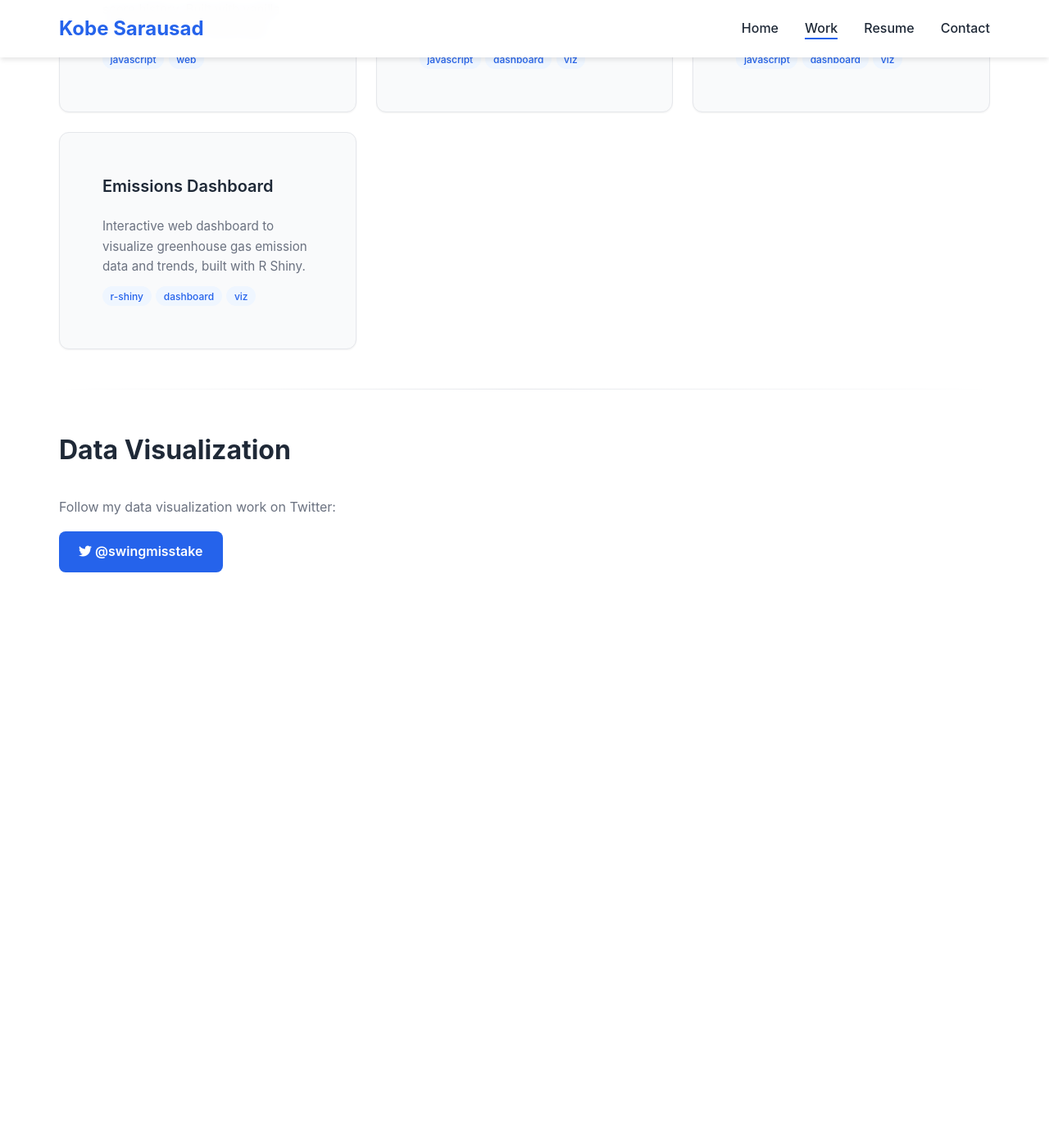
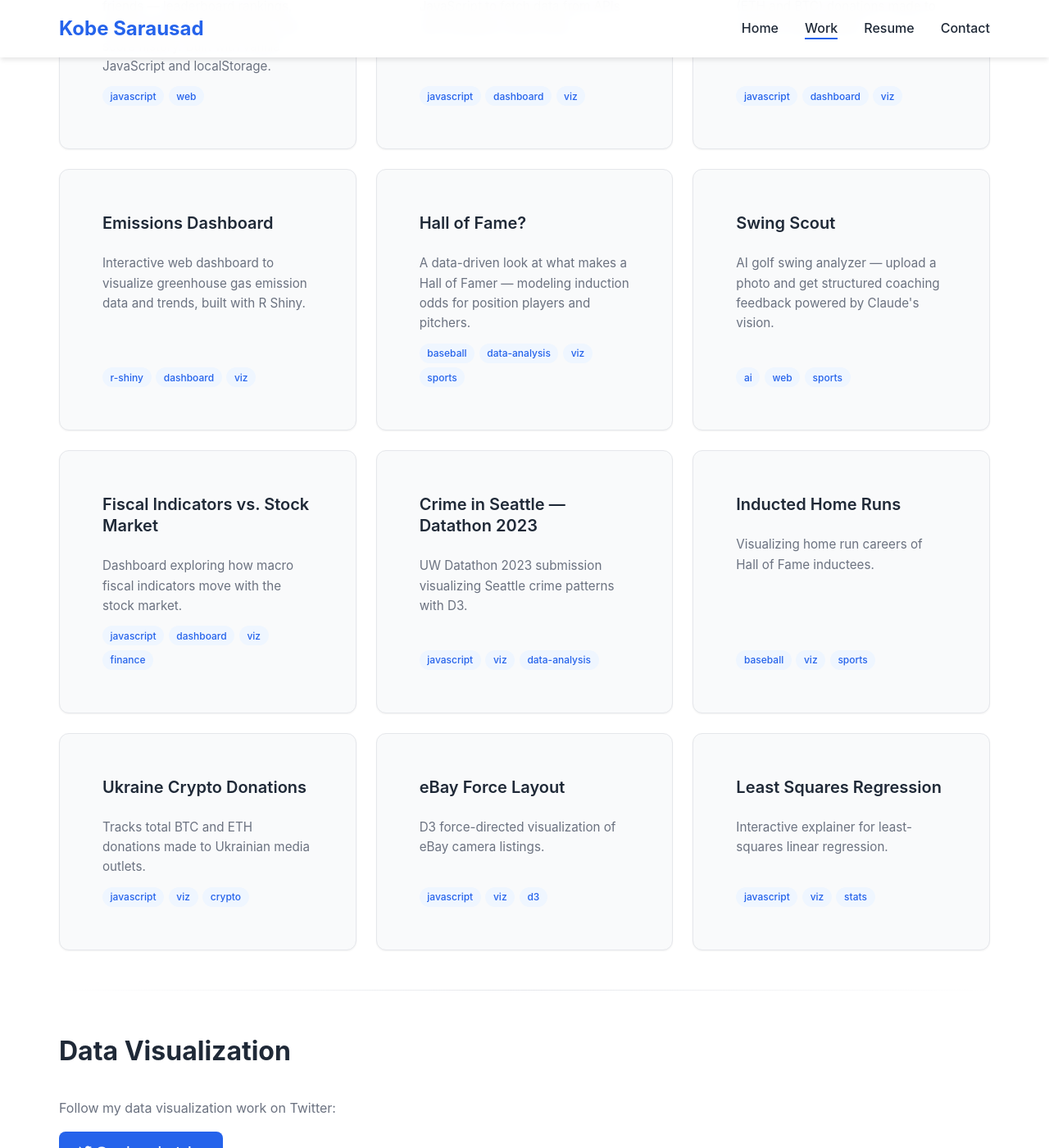
Before and after one commit to kobesar/kobesar.github.io, a Jekyll site: the page built from work.html, in a window 1280 px wide and 1400 px high, scrolled down 1191 px. Shown: the whole window at 82% size. Built offline with Jekyll 4.4.1, drawn with Linux system fonts in a browser that asks for light colours; before the commit the page ends 1969 px from its top, so only the background shows below that; some of the changed text lies outside the part shown.

Commit message:
Showcase more projects from /projects folder
Adds 8 entries (HOF report, Swing Scout, stocks, datathon, inducted HRs, Ukraine crypto, eBay force, least squares) to the filterable grid.

Co-Authored-By: Claude Opus 4.6 (1M context) <noreply@anthropic.com>

```diff
--- a/_data/projects.yml
+++ b/_data/projects.yml
@@ -67,3 +67,59 @@
   description: Interactive web dashboard to visualize greenhouse gas emission data and trends, built with R Shiny.
   tags: [r-shiny, dashboard, viz]
   category: mini
+
+- title: Hall of Fame?
+  url: projects/baseball/hof/report2.html
+  external: false
+  description: A data-driven look at what makes a Hall of Famer — modeling induction odds for position players and pitchers.
+  tags: [baseball, data-analysis, viz, sports]
+  category: featured
+
+- title: Swing Scout
+  url: projects/swing-scout/index.html
+  external: false
+  description: AI golf swing analyzer — upload a photo and get structured coaching feedback powered by Claude's vision.
+  tags: [ai, web, sports]
+  category: featured
+
+- title: Fiscal Indicators vs. Stock Market
+  url: projects/stocks/index.html
+  external: false
+  description: Dashboard exploring how macro fiscal indicators move with the stock market.
+  tags: [javascript, dashboard, viz, finance]
+  category: mini
+
+- title: Crime in Seattle — Datathon 2023
+  url: projects/datathon/index.html
+  external: false
+  description: UW Datathon 2023 submission visualizing Seattle crime patterns with D3.
+  tags: [javascript, viz, data-analysis]
+  category: mini
+
+- title: Inducted Home Runs
+  url: projects/baseball/inductedhrs/index.html
+  external: false
+  description: Visualizing home run careers of Hall of Fame inductees.
+  tags: [baseball, viz, sports]
+  category: mini
+
+- title: Ukraine Crypto Donations
+  url: projects/cyrpto-ukraine/index.html
+  external: false
+  description: Tracks total BTC and ETH donations made to Ukrainian media outlets.
+  tags: [javascript, viz, crypto]
+  category: mini
+
+- title: eBay Force Layout
+  url: projects/ebay-cam/index.html
+  external: false
+  description: D3 force-directed visualization of eBay camera listings.
+  tags: [javascript, viz, d3]
+  category: mini
+
+- title: Least Squares Regression
+  url: projects/least-squares/lsr.html
+  external: false
+  description: Interactive explainer for least-squares linear regression.
+  tags: [javascript, viz, stats]
+  category: mini
```
